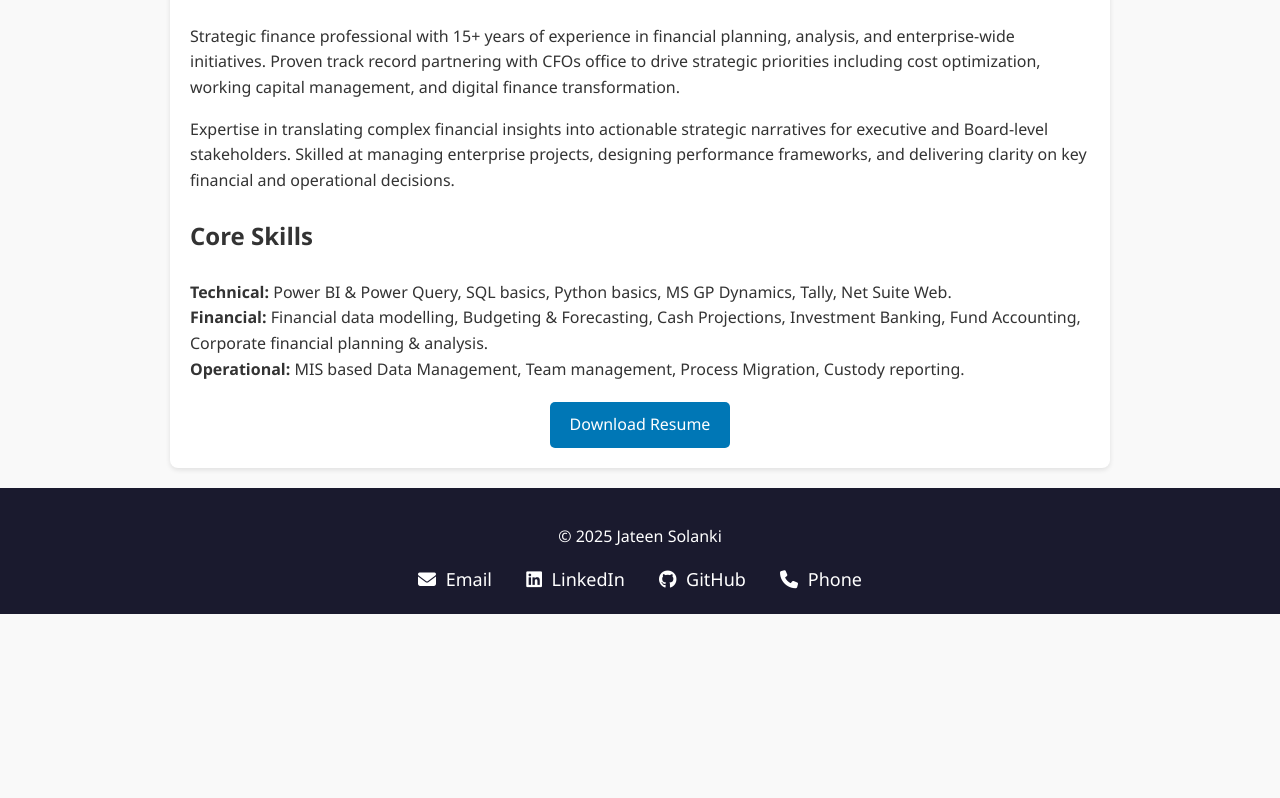
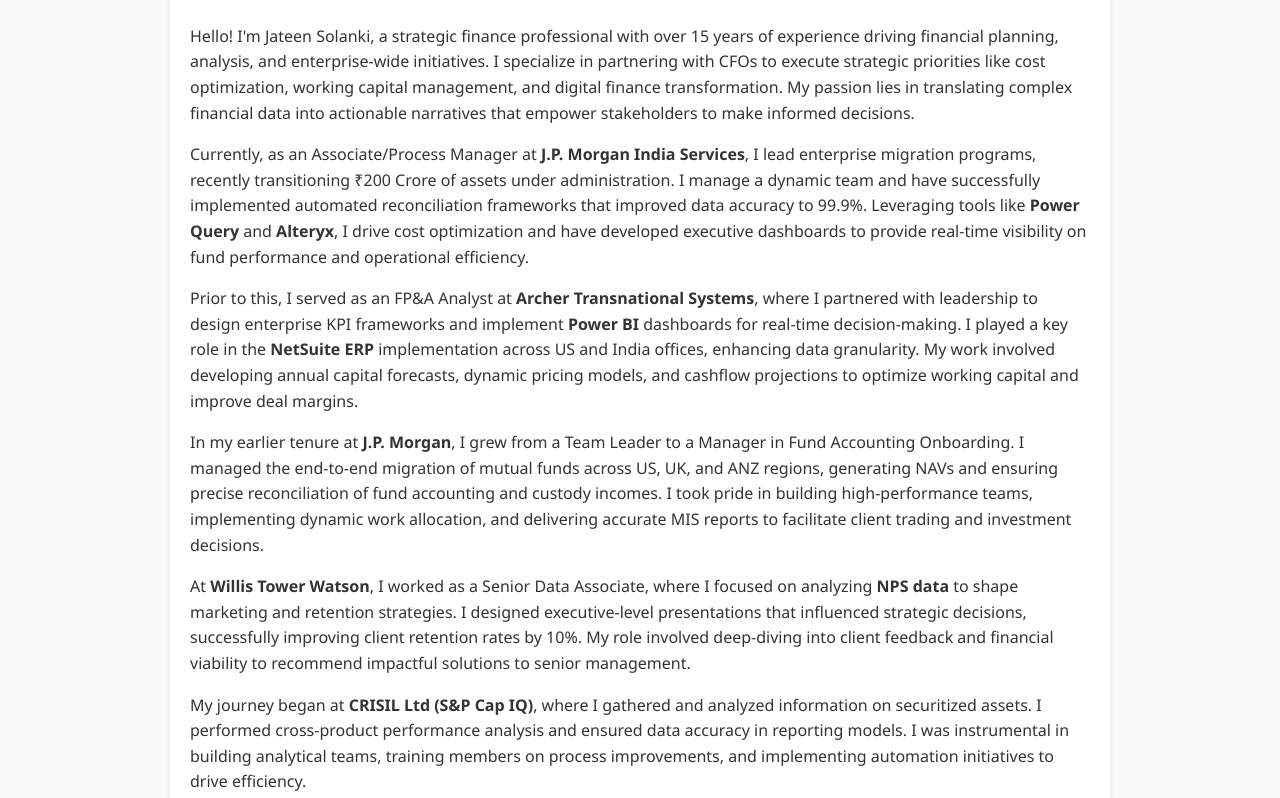
Before and after one commit to jateensolanki/my-portfolio, a plain HTML site: page index.html in a window 1280 px wide. Shown: the part 349-1147 px from the top of the page. Before the commit the page ends 963 px from the top, so only its background shows below. Drawn offline with Linux system fonts and the light colour scheme.

Commit message:
Update index.html

```diff
--- a/index.html
+++ b/index.html
@@ -46,19 +46,47 @@
     <section id="intro">
         <h2>Professional Summary</h2>
         <p>
-            Strategic finance professional with 15+ years of experience in financial planning, analysis,
-            and
-            enterprise-wide
-            initiatives. Proven track record partnering with CFOs office to drive strategic priorities
-            including cost
-            optimization, working capital management, and digital finance transformation.
+            Hello! I'm Jateen Solanki, a strategic finance professional with over 15 years of experience driving
+            financial planning, analysis, and enterprise-wide initiatives. I specialize in partnering with CFOs to
+            execute strategic priorities like cost optimization, working capital management, and digital finance
+            transformation. My passion lies in translating complex financial data into actionable narratives that
+            empower stakeholders to make informed decisions.
         </p>
         <p>
-            Expertise in translating complex financial insights into actionable strategic narratives for
-            executive and
-            Board-level stakeholders. Skilled at managing enterprise projects, designing performance
-            frameworks, and
-            delivering clarity on key financial and operational decisions.
+            Currently, as an Associate/Process Manager at <strong>J.P. Morgan India Services</strong>, I lead enterprise
+            migration programs, recently transitioning ₹200 Crore of assets under administration. I manage a dynamic
+            team and have successfully implemented automated reconciliation frameworks that improved data accuracy to
+            99.9%. Leveraging tools like <strong>Power Query</strong> and <strong>Alteryx</strong>, I drive cost
+            optimization and have developed executive dashboards to provide real-time visibility on fund performance and
+            operational efficiency.
+        </p>
+        <p>
+            Prior to this, I served as an FP&A Analyst at <strong>Archer Transnational Systems</strong>, where I
+            partnered with leadership to design enterprise KPI frameworks and implement <strong>Power BI</strong>
+            dashboards for real-time decision-making. I played a key role in the <strong>NetSuite ERP</strong>
+            implementation across US and India offices, enhancing data granularity. My work involved developing annual
+            capital forecasts, dynamic pricing models, and cashflow projections to optimize working capital and improve
+            deal margins.
+        </p>
+        <p>
+            In my earlier tenure at <strong>J.P. Morgan</strong>, I grew from a Team Leader to a Manager in Fund
+            Accounting Onboarding. I managed the end-to-end migration of mutual funds across US, UK, and ANZ regions,
+            generating NAVs and ensuring precise reconciliation of fund accounting and custody incomes. I took pride in
+            building high-performance teams, implementing dynamic work allocation, and delivering accurate MIS reports
+            to facilitate client trading and investment decisions.
+        </p>
+        <p>
+            At <strong>Willis Tower Watson</strong>, I worked as a Senior Data Associate, where I focused on analyzing
+            <strong>NPS data</strong> to shape marketing and retention strategies. I designed executive-level
+            presentations that influenced strategic decisions, successfully improving client retention rates by 10%. My
+            role involved deep-diving into client feedback and financial viability to recommend impactful solutions to
+            senior management.
+        </p>
+        <p>
+            My journey began at <strong>CRISIL Ltd (S&P Cap IQ)</strong>, where I gathered and analyzed information on
+            securitized assets. I performed cross-product performance analysis and ensured data accuracy in reporting
+            models. I was instrumental in building analytical teams, training members on process improvements, and
+            implementing automation initiatives to drive efficiency.
         </p>
         <h3>Core Skills</h3>
         <p>
```
